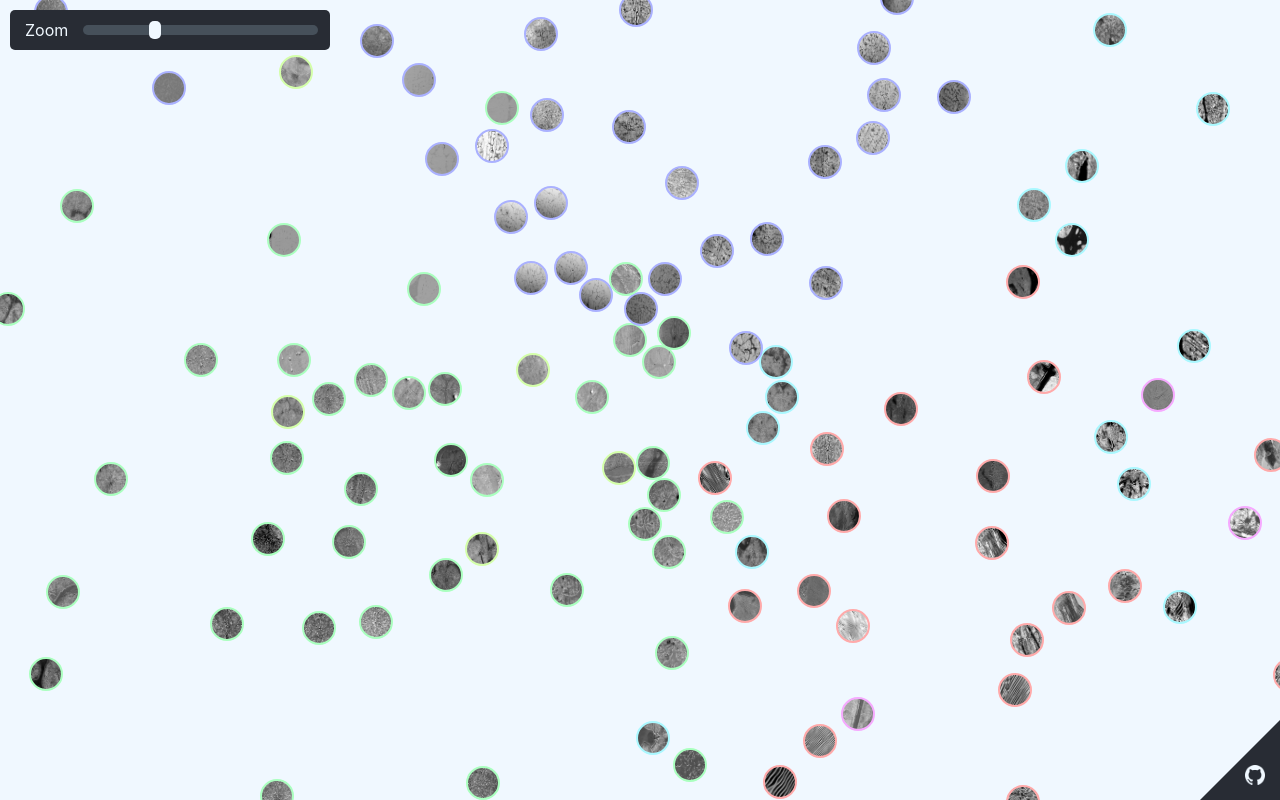
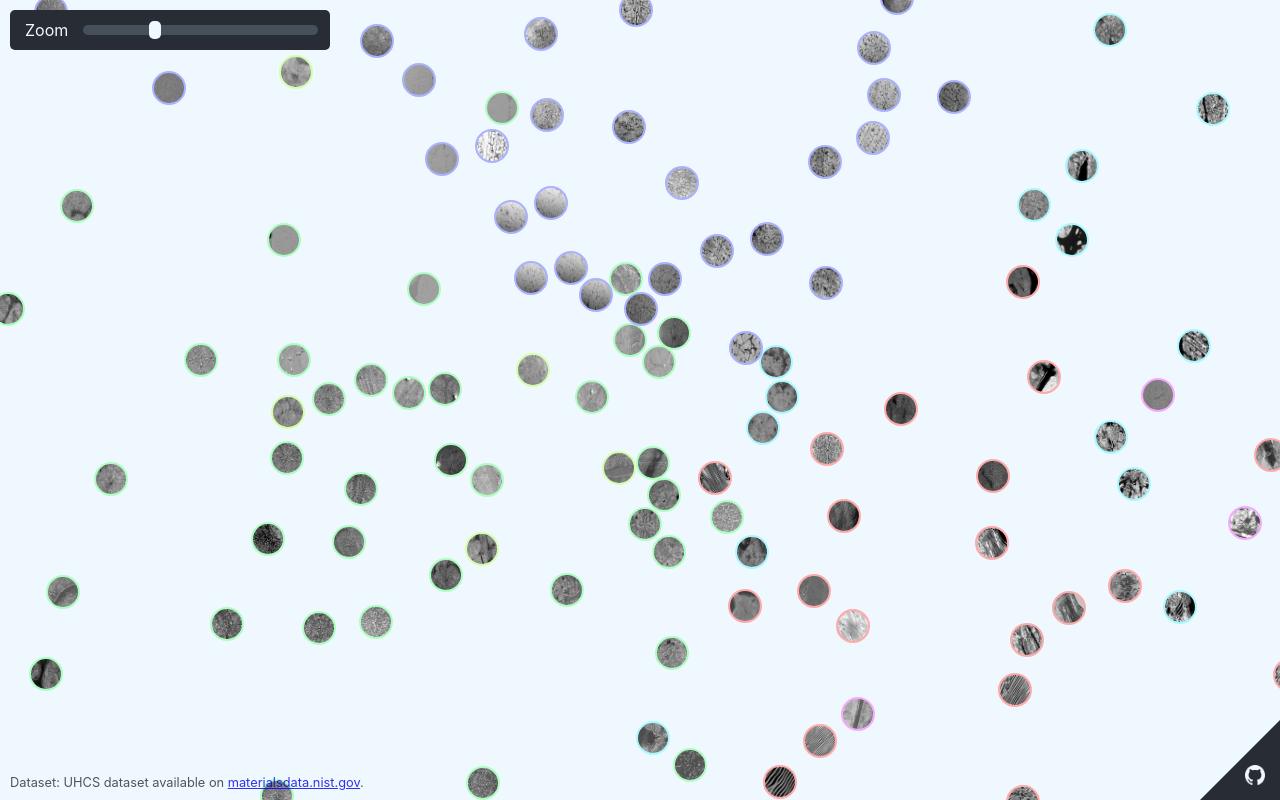
Before and after one commit to MalloryWittwer/microstructure-explorer, a React (Create React App) app: page / in a window 1280 px wide. Built offline with nearby package versions, Linux system fonts and the light colour scheme.

Commit message:
Fix tooltip while moving canvas

```diff
--- a/src/App.jsx
+++ b/src/App.jsx
@@ -121,6 +121,9 @@ class App extends Component {
 
   panView = (e) => {
     if (this.state.moving) {
+      const micro = document.getElementById("micrograph");
+      micro.classList.add("invisible");
+
       const canvas = document.getElementById("canvas");
       const localX = e.clientX - canvas.getBoundingClientRect().x;
       const localY = e.clientY - canvas.getBoundingClientRect().y;
@@ -165,24 +168,6 @@ class App extends Component {
     const xyz = invStereoProjection(XY);
     canvas.style.cursor = "grabbing";
     this.setState({ moving: true, xyzOrigin: xyz });
-  };
-
-  downListenerTouch = (e) => {
-    e.preventDefault();
-    console.log("TOUCHED");
-    document.getElementById("canvas").style.background = "red";
-  };
-
-  panViewTouch = (e) => {
-    e.preventDefault();
-    console.log("MOVING");
-    document.getElementById("canvas").style.background = "blue";
-  };
-
-  upListenerTouch = (e) => {
-    e.preventDefault();
-    console.log("STOPPED");
-    document.getElementById("canvas").style.background = "green";
   };
 
   upListener = (e) => {
@@ -230,31 +215,6 @@ class App extends Component {
     document
       .getElementById("canvas")
       .addEventListener("pointerup", this.upListener);
-
-    // PAN VIA TOUCH
-    // document
-    //   .getElementById("canvas")
-    //   .addEventListener("touchstart", this.downListenerTouch, false);
-
-    // document
-    //   .getElementById("canvas")
-    //   .addEventListener("touchmove", this.panView, false);
-
-    // document
-    //   .getElementById("canvas")
-    //   .addEventListener("touchend", this.upListener, false);
-
-    // document
-    //   .getElementById("canvas")
-    //   .addEventListener("pointerdown", this.downListenerTouch, false);
-
-    // document
-    //   .getElementById("canvas")
-    //   .addEventListener("pointermove", this.panViewTouch, false);
-
-    // document
-    //   .getElementById("canvas")
-    //   .addEventListener("pointerup", this.upListenerTouch, false);
   };
 
   render = () => {
--- a/src/components/Canvas.jsx
+++ b/src/components/Canvas.jsx
@@ -15,10 +15,7 @@ export default function Canvas(props) {
   };
 
   return (
-    <div
-      id="canvas"
-
-    >
+    <div id="canvas">
       {props.visibleChildren.map((child) => {
         return (
           <Planet
@@ -54,6 +51,9 @@ export default function Canvas(props) {
           />
         </a>
       </div>
+      <div id="dataset">
+        Dataset: UHCS dataset available on <a href="https://hdl.handle.net/11256/940">materialsdata.nist.gov</a>.
+      </div>
     </div>
   );
 }
--- a/src/index.css
+++ b/src/index.css
@@ -26,16 +26,6 @@ body {
   touch-action: none;
 }
 
-/* Credits to dataset */
-
-/* a {
-  color: rgb(173, 185, 196);
-}
-
-a:hover {
-  color: rgb(150, 177, 201);
-} */
-
 #credits {
   color: aliceblue;
   position: absolute;
@@ -54,3 +44,16 @@ a:hover {
   height: 20px;
   padding: 5px;
 }
+
+#dataset {
+  color: #282c34;
+  position: absolute;
+  bottom: 10px;
+  left: 10px;
+  opacity: 0.8;
+  font-size: 0.8rem;
+}
+
+#dataset a:visited {
+  color: #282c34;
+}
```
